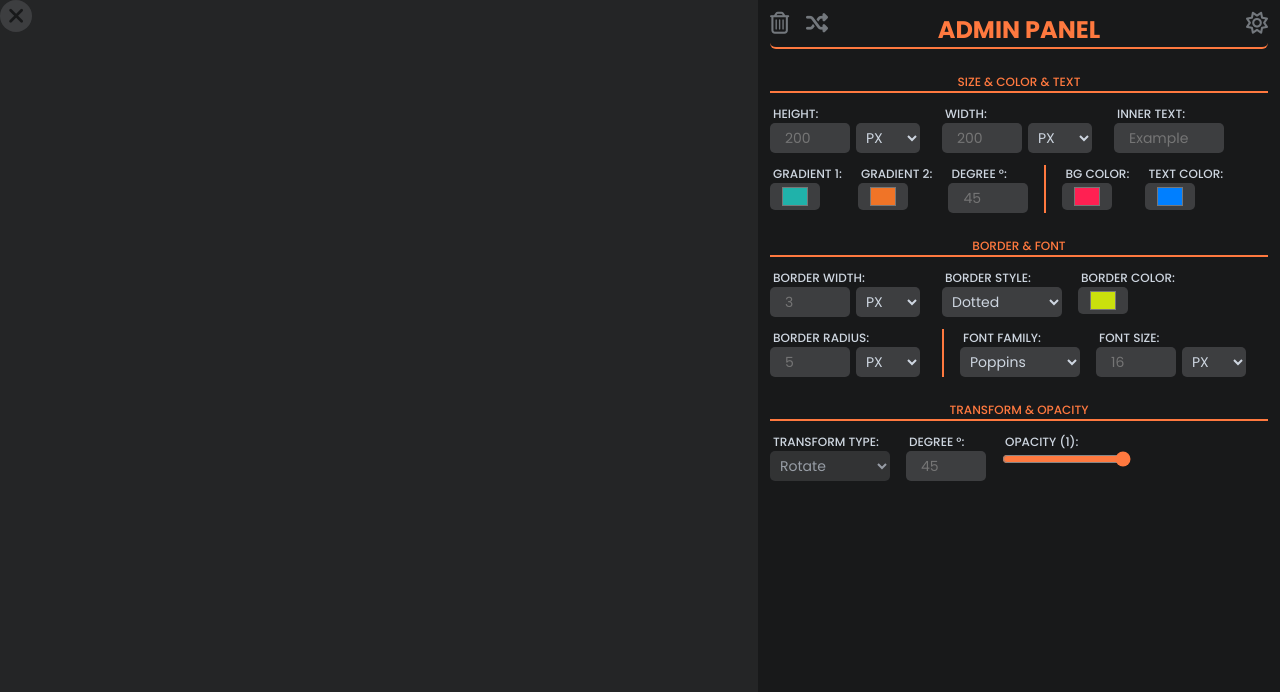
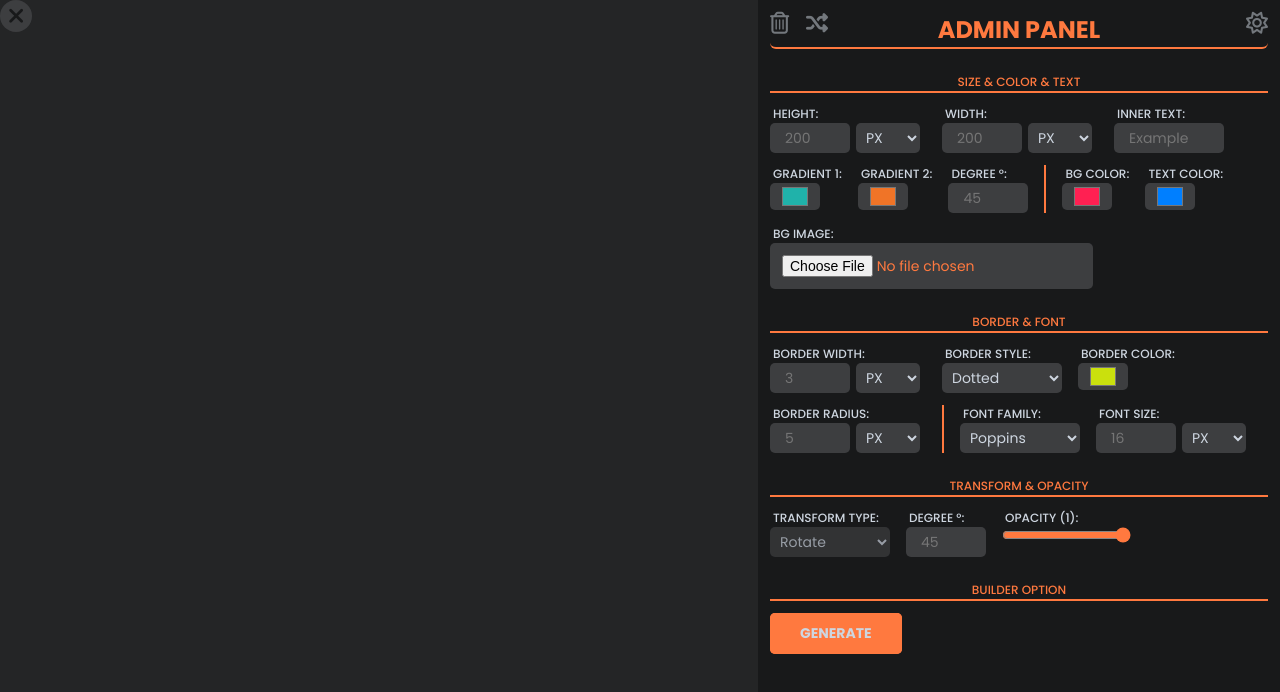
Before and after one commit to gmurad97/Div-Builder, a plain HTML site: page index.html in a window 1280 px wide. Drawn offline with Linux system fonts and the light colour scheme.

Commit message:
design finished

```diff
--- a/css/style.css
+++ b/css/style.css
@@ -19,8 +19,6 @@
 body {
     background-color: var(--builder-result-bg-color);
 }
-
-/*BEGIN - INPUT STYLE*/
 
 select,
 input[type="text"],
@@ -48,15 +46,16 @@ input[type="range"] {
     transition: accent-color 0.3s linear;
 }
 
-/* input[type="file"] {
+input[type="file"] {
     background-color: var(--input-bg-color);
     font-family: "Poppins";
     font-size: 14px;
+    width: 100%;
     border-radius: 5px;
     color: var(--based-color);
     padding: 12px;
     transition: accent-color 0.3s linear;
-} */
+}
 
 input[type="color"] {
     background-color: var(--input-bg-color);
@@ -68,7 +67,51 @@ input[type="color"] {
     transition: background-color 0.3s linear;
 }
 
-/*ENDED - INPUT STYLE*/
+button[type="button"] {
+    position: relative;
+    background-color: var(--based-color);
+    font-family: "Poppins";
+    font-size: 14px;
+    font-weight: bold;
+    text-transform: uppercase;
+    border: none;
+    border-radius: 5px;
+    outline: none;
+    color: var(--input-txt-color);
+    padding: 10px 30px;
+    cursor: pointer;
+    z-index: 0;
+}
+
+button[type="button"]::before {
+    content: "";
+    position: absolute;
+    top: 0px;
+    left: 0px;
+    width: 100%;
+    height: 100%;
+    background-color: var(--based-color);
+    border-radius: 5px;
+    transform: scale(1);
+    opacity: 1;
+    z-index: -1;
+}
+
+button[type="button"]:hover::before {
+    animation: pulseBtn 1s linear infinite;
+}
+
+@keyframes pulseBtn {
+    from {
+        transform: scale(1);
+        opacity: 1;
+    }
+
+    to {
+        transform: scale(1.2);
+        opacity: 0;
+    }
+}
 
 .container {
     position: relative;
@@ -124,7 +167,7 @@ h2 {
     transition: color 0.3s linear;
 }
 
-.vertical-separator{
+.vertical-separator {
     height: 48px;
     width: 2px;
     background-color: var(--based-color);
@@ -150,7 +193,7 @@ h2 {
     transition: right 0.3s linear, visibility 0.3s linear, background-color 0.3s linear;
 }
 
-.fa-pos-menu{
+.fa-pos-menu {
     height: 32px;
     width: 32px;
     display: flex;
@@ -164,7 +207,7 @@ h2 {
     cursor: pointer;
 }
 
-.fa-pos-menu:hover{
+.fa-pos-menu:hover {
     color: var(--input-txt-color);
 }
 
@@ -207,26 +250,26 @@ h2 {
     opacity: 1;
 }
 
-.select-size-type{
+.select-size-type {
     height: 30px !important;
     width: 64px !important;
     margin: 0px 6px !important;
     padding: 0px 6px !important;
 }
 
-.select-text-type{
+.select-text-type {
     height: 30px !important;
     width: 120px !important;
     padding: 0px 6px !important;
 }
 
-.text-input-size{
+.text-input-size {
     height: 30px !important;
     width: 110px !important;
-	padding: 0px 15px !important;
+    padding: 0px 15px !important;
 }
 
-.number-input-size{
+.number-input-size {
     height: 30px !important;
     width: 80px !important;
     padding: 0px 5px 0px 15px !important;
--- a/index.html
+++ b/index.html
@@ -13,13 +13,12 @@
 <body>
     <div class="container">
         <div class="builder-result">
-            <i class="fa-solid fa-xmark fa-pos-menu" onclick="visibilitySidebar();"></i>
-
+            <i class="fa-solid fa-xmark fa-pos-menu"></i>
         </div>
         <div class="builder-panel">
             <i class="fa-regular fa-trash-can fa-pos-clr"></i>
             <i class="fa-solid fa-shuffle fa-pos-rand"></i>
-            <i class="fa-regular fa-sun fa-pos-theme" onclick="darkMode();"></i>
+            <i class="fa-regular fa-sun fa-pos-theme"></i>
             <div class="bp-column-center">
                 <h1>Admin Panel</h1>
                 <h2>Size & Color & Text</h2>
@@ -28,7 +27,8 @@
                 <div class="bp-column">
                     <label for="height-input-option">Height:</label>
                     <div class="bp-row">
-                        <input type="number" class="number-input-size" id="height-input-option" min="0" placeholder="200">
+                        <input type="number" class="number-input-size" id="height-input-option" min="0"
+                            placeholder="200">
                         <select class="select-size-type" id="height-select-option">
                             <option value="px">PX</option>
                             <option value="pc">PC</option>
@@ -91,6 +91,14 @@
                     </div>
                 </div>
             </div>
+            <div class="bp-row">
+                <div class="bp-column">
+                    <label for="bg-image-option">BG Image:</label>
+                    <div class="bp-row">
+                        <input type="file" id="bg-image-option">
+                    </div>
+                </div>
+            </div>
             <div class="bp-column-center">
                 <h2>Border & Font</h2>
             </div>
@@ -135,7 +143,8 @@
                 <div class="bp-column">
                     <label for="border-radius-option">Border Radius:</label>
                     <div class="bp-row">
-                        <input type="number" class="number-input-size" id="border-radius-option" min="0" placeholder="5">
+                        <input type="number" class="number-input-size" id="border-radius-option" min="0"
+                            placeholder="5">
                         <select class="select-size-type" id="border-radius-select-option">
                             <option value="px">PX</option>
                             <option value="pc">PC</option>
@@ -198,8 +207,18 @@
                 <div class="bp-column">
                     <label for="opacity-option" id="opacity-label-option">Opacity (1):</label>
                     <div class="bp-row">
-                        <input type="range" id="opacity-option" min="0" max="1" value="1" step="0.01" onchange="document.getElementById('opacity-label-option').innerHTML = `Opacity (${this.value}):`;" onmousemove="document.getElementById('opacity-label-option').innerHTML = `Opacity (${this.value}):`;">
+                        <input type="range" id="opacity-option" min="0" max="1" value="1" step="0.01"
+                            onchange="document.getElementById('opacity-label-option').innerHTML = `Opacity (${this.value}):`;"
+                            onmousemove="document.getElementById('opacity-label-option').innerHTML = `Opacity (${this.value}):`;">
                     </div>
+                </div>
+            </div>
+            <div class="bp-column-center">
+                <h2>Builder option</h2>
+            </div>
+            <div class="bp-row">
+                <div class="bp-column">
+                    <button type="button">Generate</button>
                 </div>
             </div>
         </div>
```
